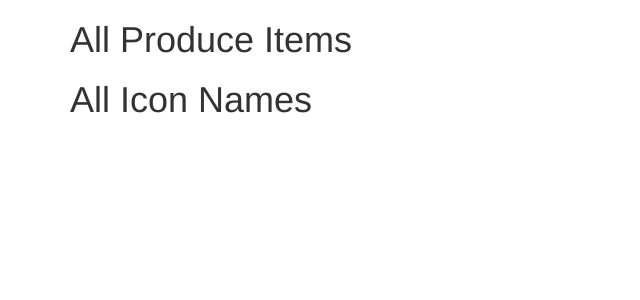
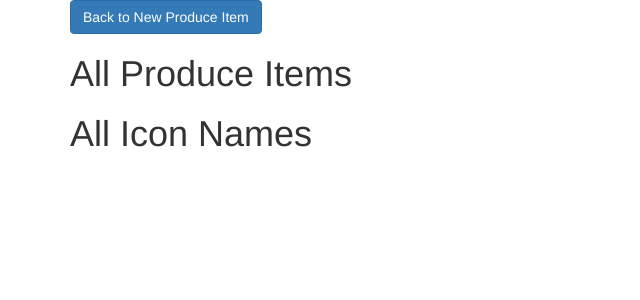
Before and after one commit to Maze5656/237-Symfony, a Symfony app: template templates/produce_list.html.twig in a window 1280 px wide. Shown: the top 300 px of the page, without its empty margins (0-640 px from the left). Run offline with Twig, Linux system fonts and the light colour scheme; the template is opened without the code that fills it, so the values that code supplies are empty; some libraries are stand-ins or nearby versions.

Commit message:
Routing buttons added to all pages:

```diff
--- a/templates/new-icon.html.twig
+++ b/templates/new-icon.html.twig
@@ -19,6 +19,7 @@
 
             <div>
                 {{ form_widget(icon_form.save, {'attr': {'class' : 'btn btn-primary'} }) }}
+                <a class="btn btn-danger" href="new-produce-item">Cancel Upload</a>
             </div>
 
         {{ form_end(icon_form) }}
--- a/templates/new-produce-item.html.twig
+++ b/templates/new-produce-item.html.twig
@@ -12,7 +12,7 @@
             {{ form_widget(produce_item_form.icon, {'attr': {'class' : 'dropdown-toggle'} }) }}
 
             <a href="{{ path('icon') }}">
-                {{ form_widget(produce_item_form.uploadIcon, {'attr': {'class' : 'btn btn-success'} }) }}
+                {{ form_widget(produce_item_form.uploadIcon, {'attr': {'class' : 'btn btn-warning'} }) }}
             </a>
         </div>
 
@@ -28,6 +28,7 @@
 
         <div>
             {{ form_widget(produce_item_form.save, {'attr': {'class' : 'btn btn-primary'} }) }}
+            <a class="btn btn-success" href="items">View Shopping List</a>
         </div>
 
         {{ form_end(produce_item_form) }}
--- a/templates/produce_list.html.twig
+++ b/templates/produce_list.html.twig
@@ -3,8 +3,10 @@
 {% block title %}Listing all Produce Items.{% endblock %}
 
 {% block body %}
+    <a class="btn btn-primary" href="new-produce-item">Back to New Produce Item</a>
 
     <h1>All Produce Items</h1>
+
 
     <div class="list-group">
 
@@ -28,7 +30,7 @@
         <a href="#" class="list-group-item">
             <div class="d-flex w-100 justify-content-between">
                 <h4 class="list-group-item-heading">
-                    {{ icon.iconName }}
+                    {{ icon.iconName }} <img src="../uploads/{{ icon.iconImage }}"/>
                 </h4>
             </div>
         </a>
```
